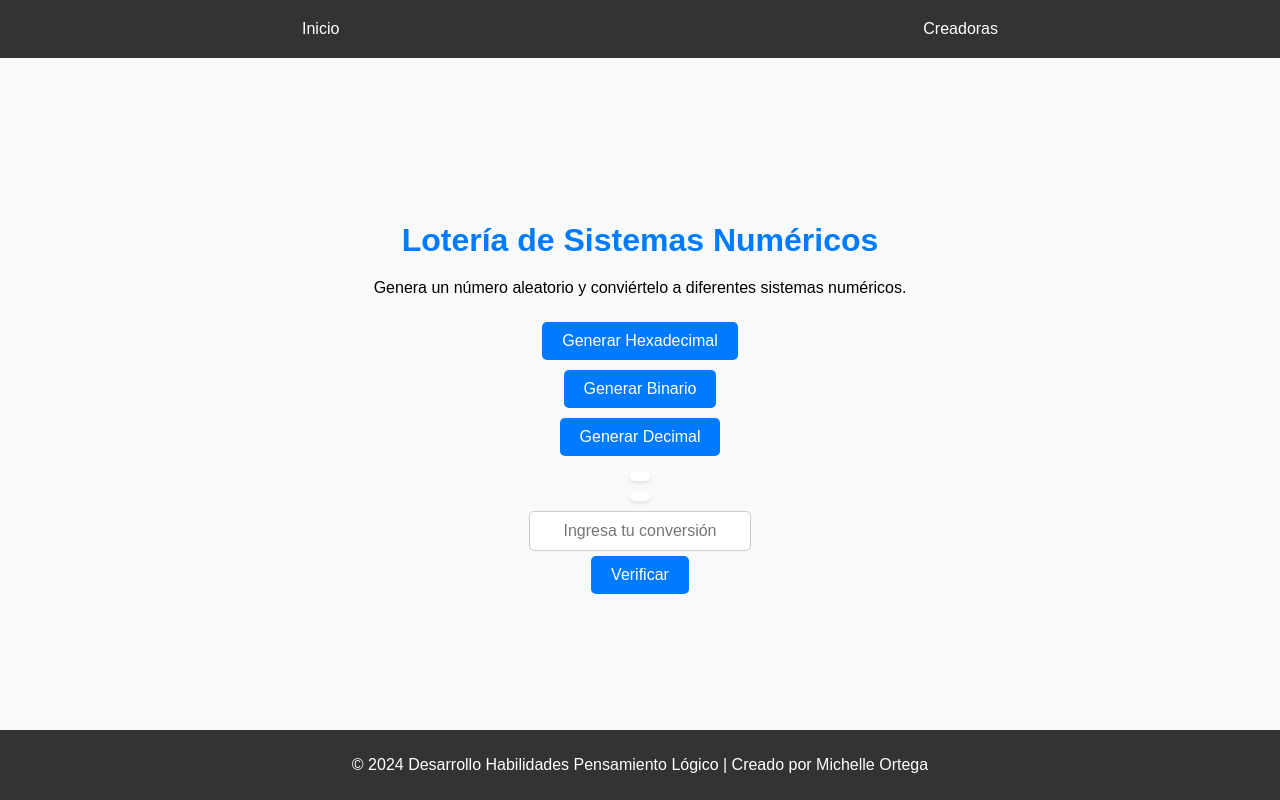
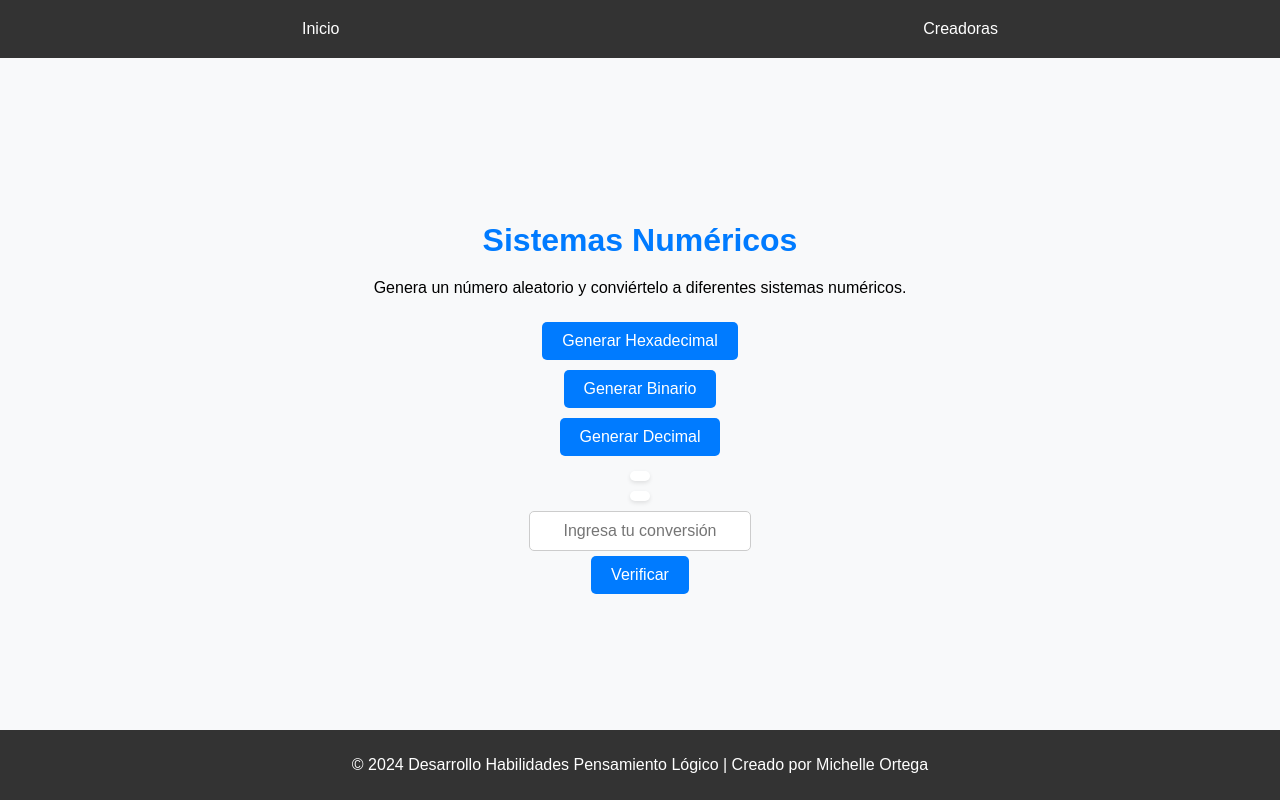
Before and after one commit to mich0rtega/Dpl.utd, a plain HTML site: page index.html in a window 1280 px wide. Drawn offline with Linux system fonts and the light colour scheme.

Commit message:
Update index.html

```diff
--- a/index.html
+++ b/index.html
@@ -135,7 +135,7 @@
 
     <!-- Contenido principal -->
     <div class="content">
-        <h1>Lotería de Sistemas Numéricos</h1>
+        <h1>Sistemas Numéricos</h1>
         <div class="instructions">
             <p>Genera un número aleatorio y conviértelo a diferentes sistemas numéricos.</p>
         </div>
```
